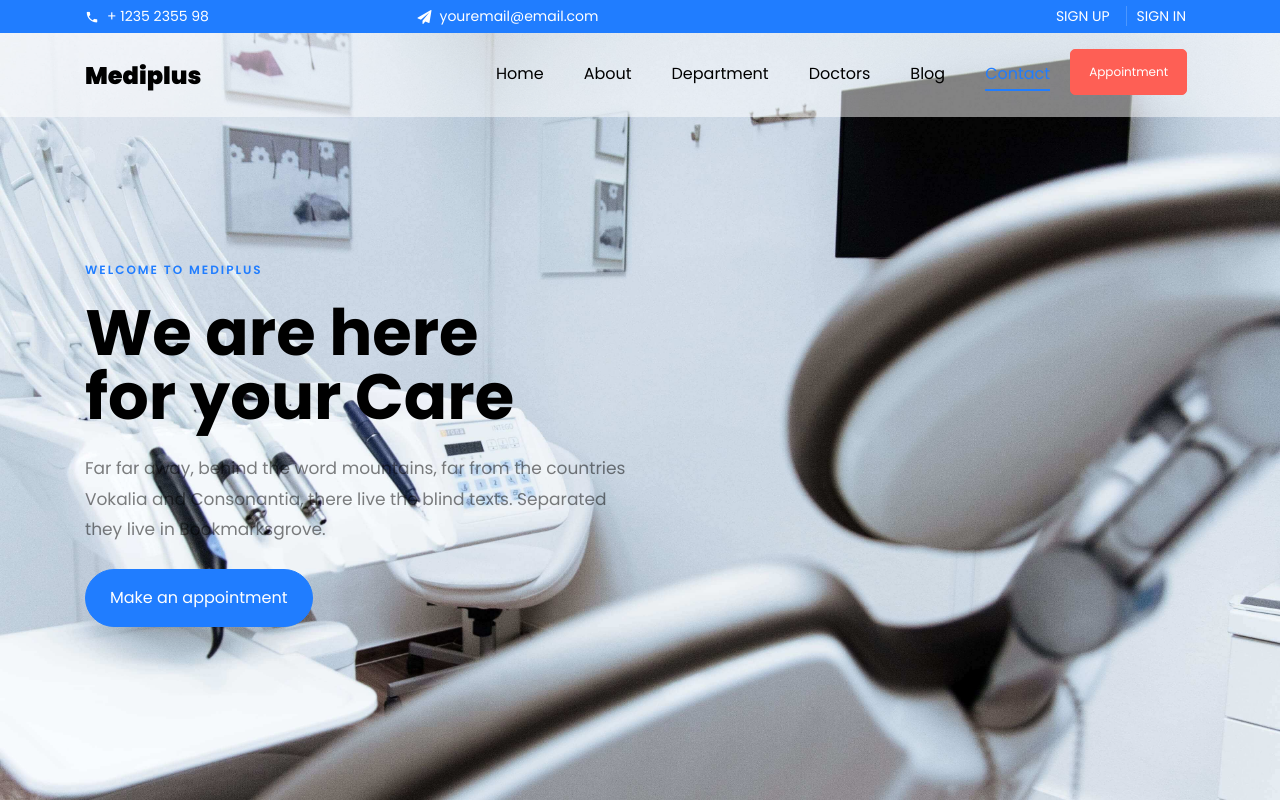
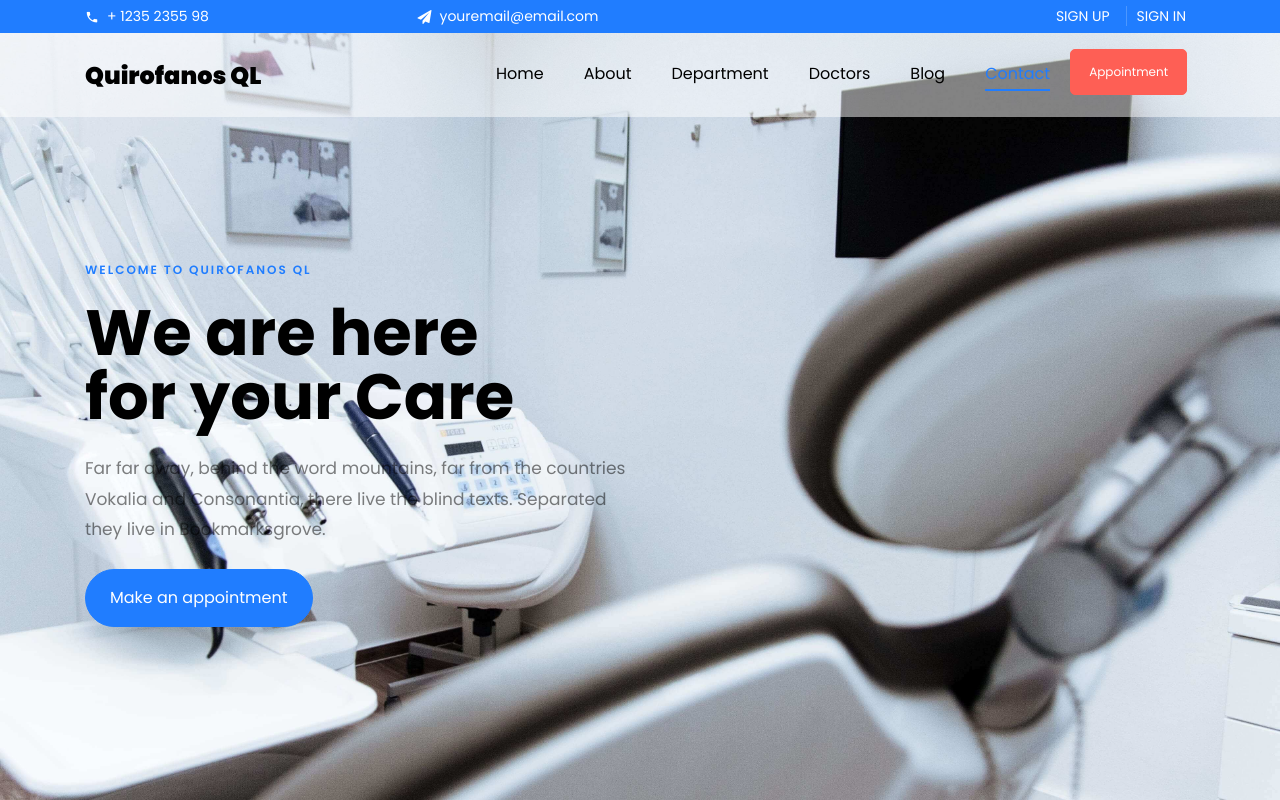
Before and after one commit to enritecnolol/testpag, a plain HTML site: page index.html in a window 1280 px wide. Shown: the top 800 px of the page. Drawn offline with Linux system fonts and the light colour scheme; some packages are replaced by stand-ins of ours; no server answers; files whose address does not match are found by name.

Commit message:
Nombre de empresa

```diff
--- a/index.html
+++ b/index.html
@@ -46,7 +46,7 @@
 </div>
 <nav class="navbar navbar-expand-lg navbar-dark ftco_navbar bg-dark ftco-navbar-light site-navbar-target" id="ftco-navbar">
 	<div class="container">
-	      <a class="navbar-brand" href="index.html">Mediplus</a>
+		<a class="navbar-brand" href="index.html">Quirofanos QL</a>
 		<button class="navbar-toggler js-fh5co-nav-toggle fh5co-nav-toggle" type="button" data-toggle="collapse" data-target="#ftco-nav" aria-controls="ftco-nav" aria-expanded="false" aria-label="Toggle navigation">
 			<span class="oi oi-menu"></span> Menu
 		</button>
@@ -71,7 +71,7 @@
 		<div class="row no-gutters slider-text js-fullheight align-items-center justify-content-start" data-scrollax-parent="true">
 			<div class="col-md-6 pt-5 ftco-animate">
 				<div class="mt-5">
-          		<span class="subheading">Welcome to Mediplus</span>
+					<span class="subheading">Welcome to Quirofanos QL</span>
 					<h1 class="mb-4">We are here <br>for your Care</h1>
 					<p class="mb-4">Far far away, behind the word mountains, far from the countries Vokalia and Consonantia, there live the blind texts. Separated they live in Bookmarksgrove.</p>
 					<p><a href="#" class="btn btn-primary py-3 px-4">Make an appointment</a></p>
```
Lines whose indentation alone changed are shown as unchanged.
